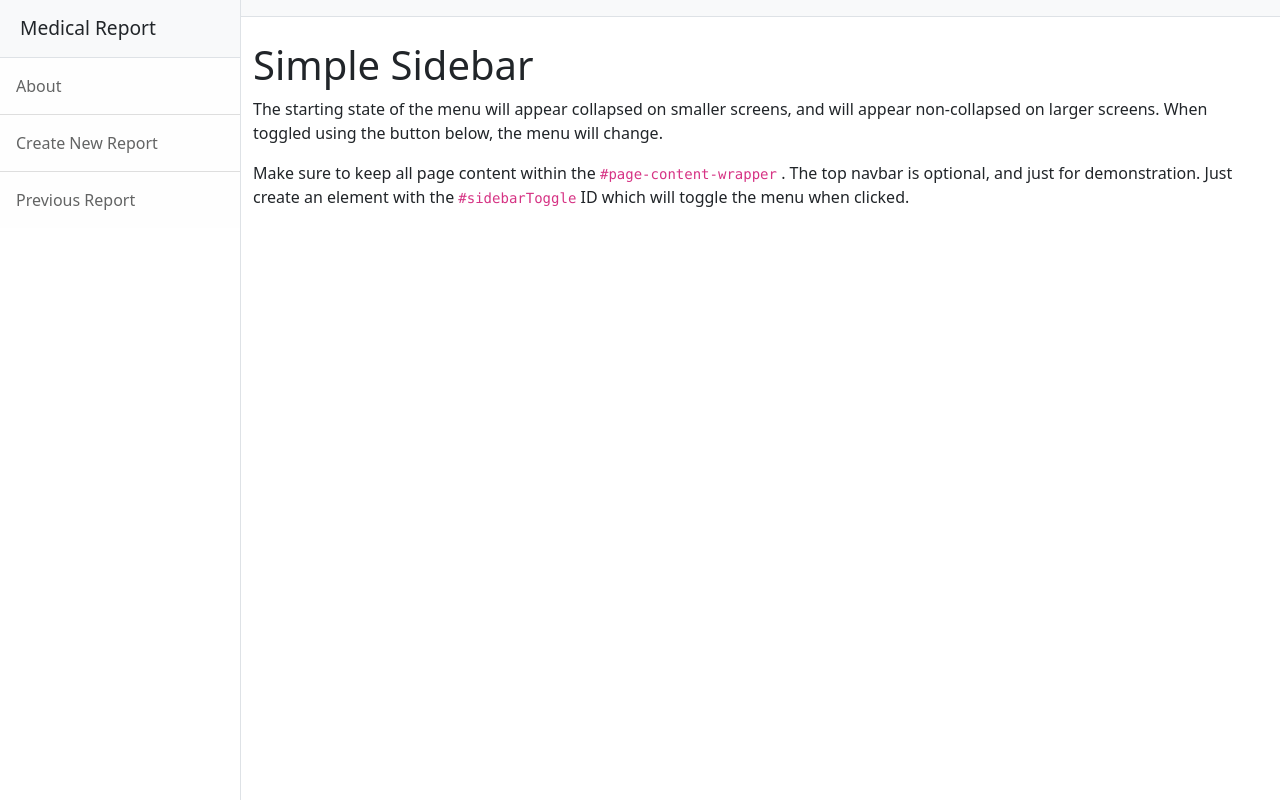
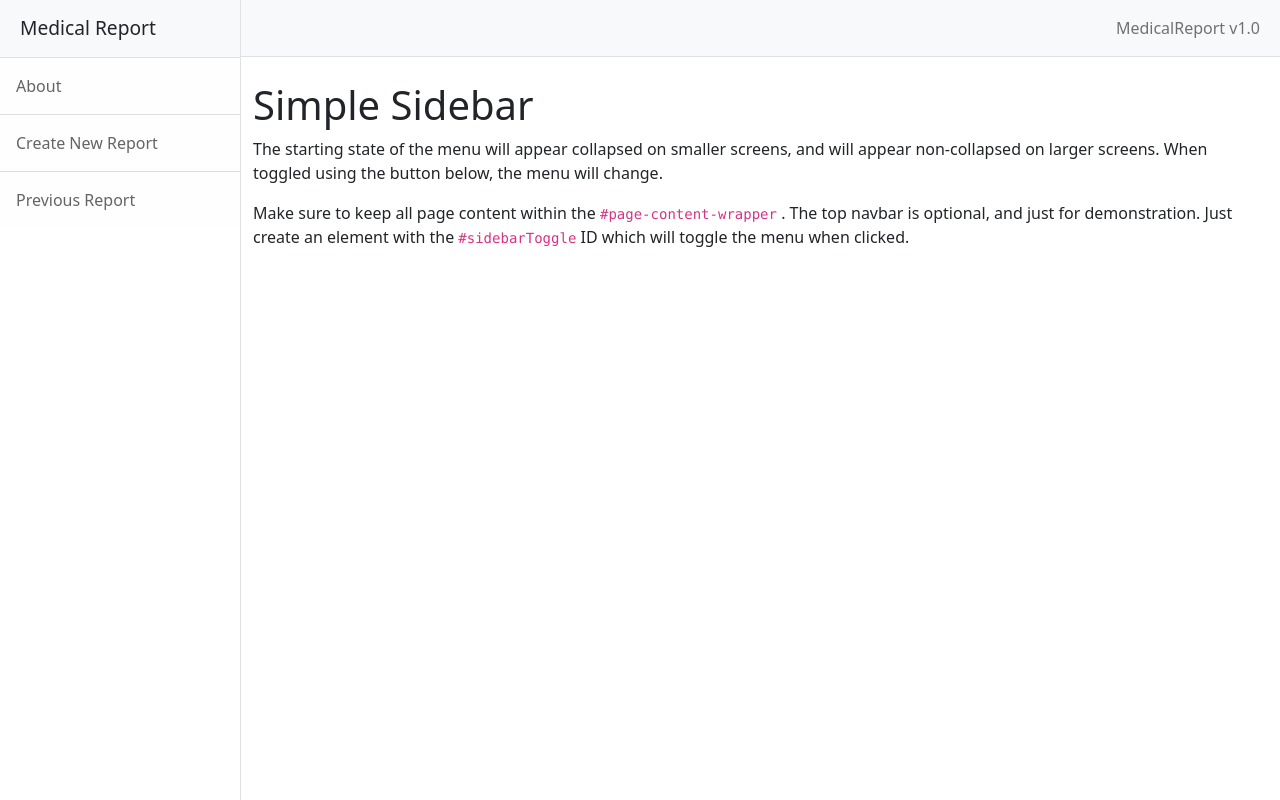
Before and after one commit to merajsiddiqui/medical-report-deskapp, an Electron app: page src/assets/pages/index.html in a window 1280 px wide. Drawn offline with nearby package versions, Linux system fonts and the light colour scheme.

Commit message:
adding top menu

```diff
--- a/src/assets/pages/index.html
+++ b/src/assets/pages/index.html
@@ -28,6 +28,11 @@
                 <nav class="navbar navbar-expand-lg navbar-light bg-light border-bottom">
                     <div class="container-fluid">
                         <button class="navbar-toggler" type="button" data-bs-toggle="collapse" data-bs-target="#navbarSupportedContent" aria-controls="navbarSupportedContent" aria-expanded="false" aria-label="Toggle navigation"><span class="navbar-toggler-icon"></span></button>
+                        <div class="collapse navbar-collapse" id="navbarSupportedContent">
+                            <ul class="navbar-nav ms-auto mt-2 mt-lg-0">
+                                <li class="nav-item active"><a class="nav-link">MedicalReport v1.0</a></li>
+                            </ul>
+                        </div>
                     </div>
                 </nav>
                 <!-- Page content-->
```
